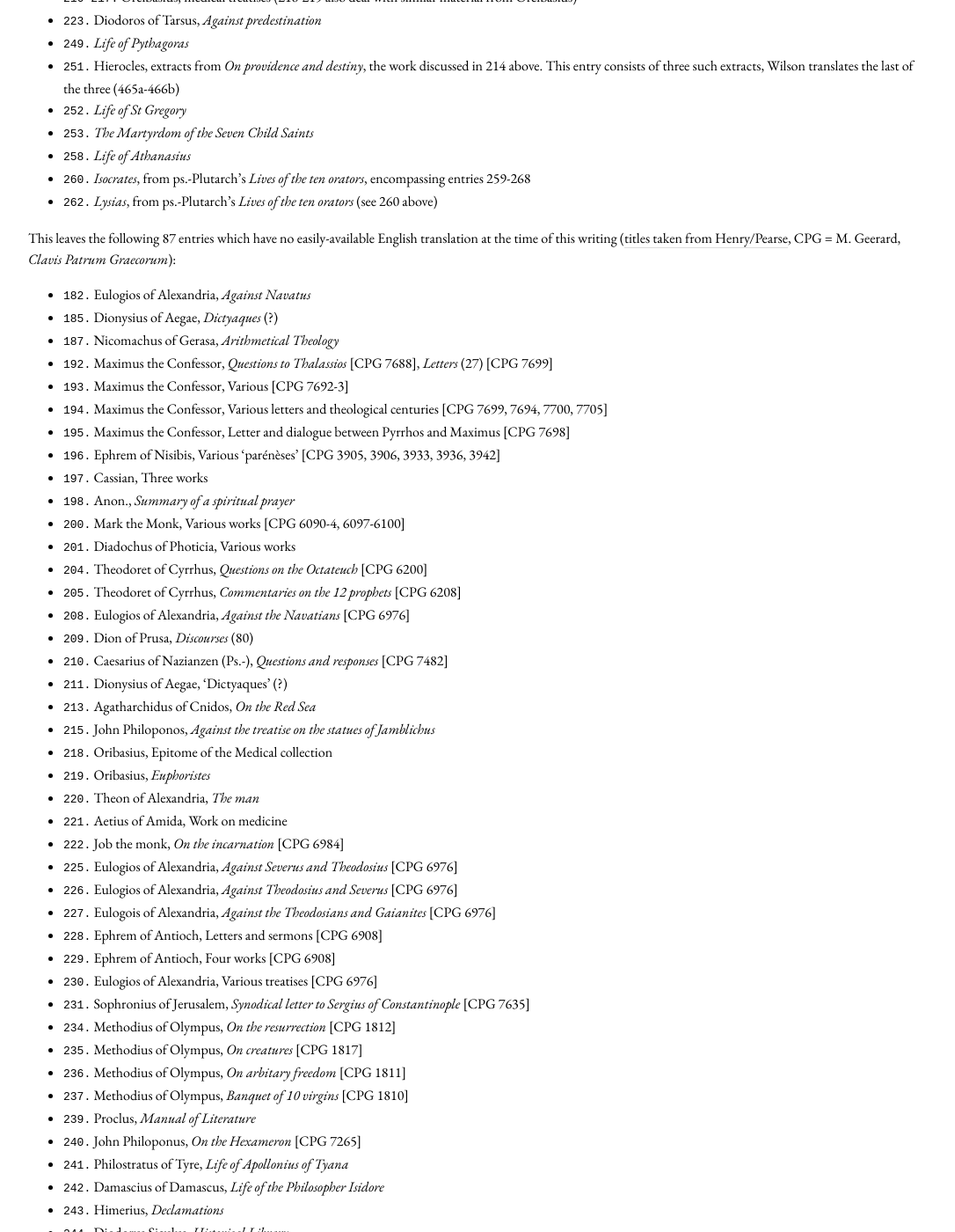
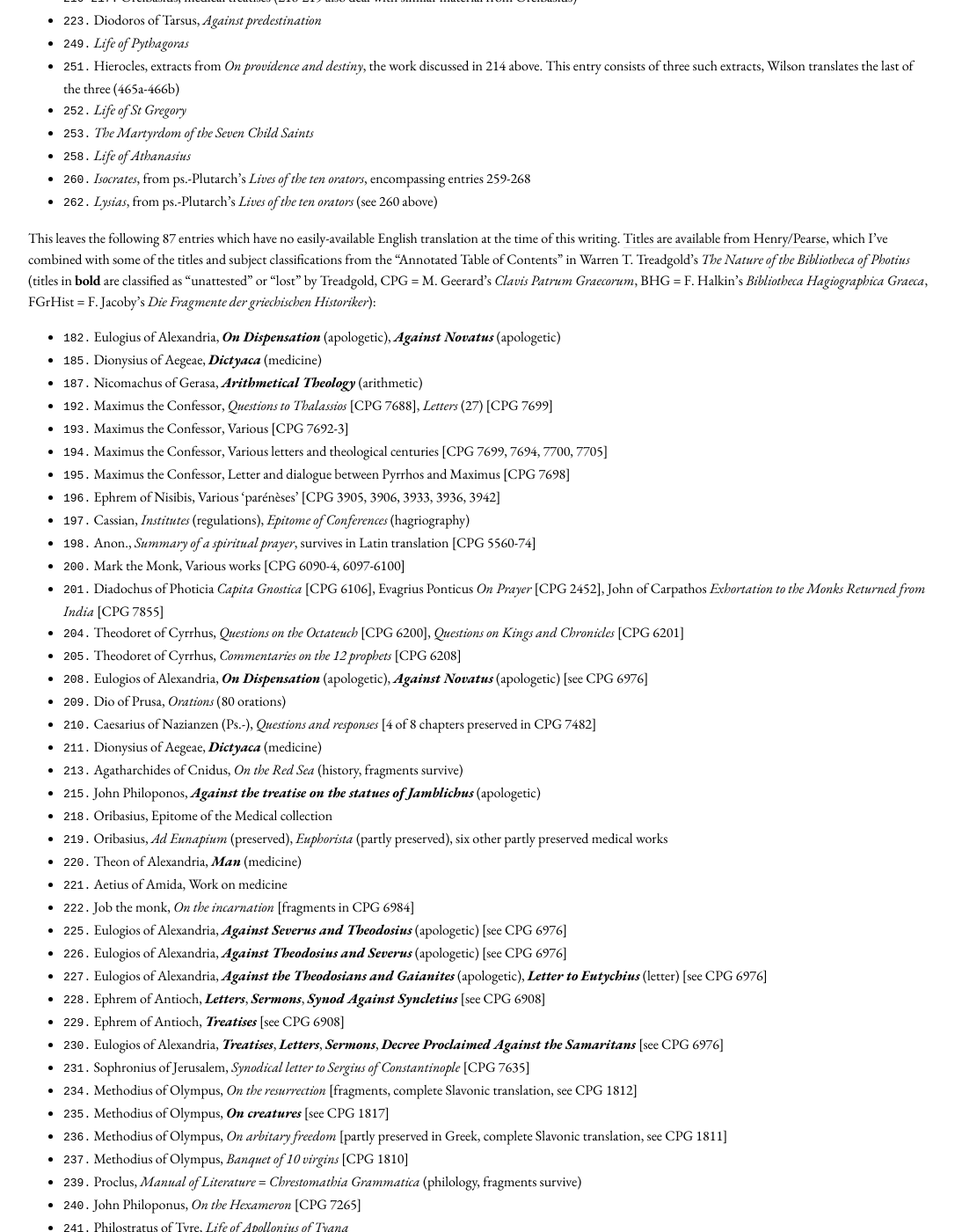
Before and after one commit to ryanfb/etc, a Jekyll site: the page built from _posts/2020-02-10-photius_the_bibliotheca.md, in a window 1280 px wide and 1400 px high, scrolled down 801 px. Shown: the whole window at 88% size, without its empty margins (96-1182 px from the left). Built offline with Jekyll 4.4.1, drawn with Linux system fonts in a browser that asks for light colours; nearby versions of some CDN libraries; some of the changed text lies outside the part shown.

Commit message:
Add information from Treadgold

```diff
--- a/_posts/2020-02-10-photius_the_bibliotheca.md
+++ b/_posts/2020-02-10-photius_the_bibliotheca.md
@@ -33,73 +33,73 @@ The [table of contents for Wilson's translation can be viewed here](https://www.
 * `260.` *Isocrates*, from ps.-Plutarch's *Lives of the ten orators*, encompassing entries 259-268
 * `262.` *Lysias*, from ps.-Plutarch's *Lives of the ten orators* (see 260 above)
 
-This leaves the following 87 entries which have no easily-available English translation at the time of this writing ([titles taken from Henry/Pearse](http://www.tertullian.org/fathers/photius_01toc.htm), CPG = M. Geerard, *Clavis Patrum Graecorum*):
+This leaves the following 87 entries which have no easily-available English translation at the time of this writing. [Titles are available from Henry/Pearse](http://www.tertullian.org/fathers/photius_01toc.htm), which I've combined with some of the titles and subject classifications from the "Annotated Table of Contents" in Warren T. Treadgold's *The Nature of the Bibliotheca of Photius* (titles in **bold** are classified as "unattested" or "lost" by Treadgold, CPG = M. Geerard's *Clavis Patrum Graecorum*, BHG = F. Halkin's *Bibliotheca Hagiographica Graeca*, FGrHist = F. Jacoby's *Die Fragmente der griechischen Historiker*):
 
-* `182.` Eulogios of Alexandria, *Against Navatus*
-* `185.` Dionysius of Aegae, *Dictyaques* (?)
-* `187.` Nicomachus of Gerasa, *Arithmetical Theology*
+* `182.` Eulogius of Alexandria, ***On Dispensation*** (apologetic), ***Against Novatus*** (apologetic)
+* `185.` Dionysius of Aegeae, ***Dictyaca*** (medicine)
+* `187.` Nicomachus of Gerasa, ***Arithmetical Theology*** (arithmetic)
 * `192.` Maximus the Confessor, *Questions to Thalassios* [CPG 7688], *Letters* (27) [CPG 7699]
 * `193.` Maximus the Confessor, Various [CPG 7692-3]
 * `194.` Maximus the Confessor, Various letters and theological centuries [CPG 7699, 7694, 7700, 7705]
 * `195.` Maximus the Confessor, Letter and dialogue between Pyrrhos and Maximus [CPG 7698]
 * `196.` Ephrem of Nisibis, Various 'parénèses' [CPG 3905, 3906, 3933, 3936, 3942]
-* `197.` Cassian, Three works
-* `198.` Anon., *Summary of a spiritual prayer*
+* `197.` Cassian, *Institutes* (regulations), *Epitome of Conferences* (hagriography)
+* `198.` Anon., *Summary of a spiritual prayer*, survives in Latin translation [CPG 5560-74]
 * `200.` Mark the Monk, Various works [CPG 6090-4, 6097-6100]
-* `201.` Diadochus of Photicia, Various works
-* `204.` Theodoret of Cyrrhus, *Questions on the Octateuch* [CPG 6200]
+* `201.` Diadochus of Photicia *Capita Gnostica* [CPG 6106], Evagrius Ponticus *On Prayer* [CPG 2452], John of Carpathos *Exhortation to the Monks Returned from India* [CPG 7855]
+* `204.` Theodoret of Cyrrhus, *Questions on the Octateuch* [CPG 6200], *Questions on Kings and Chronicles* [CPG 6201]
 * `205.` Theodoret of Cyrrhus, *Commentaries on the 12 prophets* [CPG 6208]
-* `208.` Eulogios of Alexandria, *Against the Navatians* [CPG 6976]
-* `209.` Dion of Prusa, *Discourses* (80)
-* `210.` Caesarius of Nazianzen (Ps.-), *Questions and responses* [CPG 7482]
-* `211.` Dionysius of Aegae, 'Dictyaques' (?)
-* `213.` Agatharchidus of Cnidos, *On the Red Sea*
-* `215.` John Philoponos, *Against the treatise on the statues of Jamblichus*
+* `208.` Eulogios of Alexandria, ***On Dispensation*** (apologetic), ***Against Novatus*** (apologetic) [see CPG 6976]
+* `209.` Dio of Prusa, *Orations* (80 orations)
+* `210.` Caesarius of Nazianzen (Ps.-), *Questions and responses* [4 of 8 chapters preserved in CPG 7482]
+* `211.` Dionysius of Aegeae, ***Dictyaca*** (medicine)
+* `213.` Agatharchides of Cnidus, *On the Red Sea* (history, fragments survive)
+* `215.` John Philoponos, ***Against the treatise on the statues of Jamblichus*** (apologetic)
 * `218.` Oribasius, Epitome of the Medical collection
-* `219.` Oribasius, *Euphoristes*
-* `220.` Theon of Alexandria, *The man*
+* `219.` Oribasius, *Ad Eunapium* (preserved), *Euphorista* (partly preserved), six other partly preserved medical works
+* `220.` Theon of Alexandria, ***Man*** (medicine)
 * `221.` Aetius of Amida, Work on medicine
-* `222.` Job the monk, *On the incarnation* [CPG 6984]
-* `225.` Eulogios of Alexandria, *Against Severus and Theodosius* [CPG 6976]
-* `226.` Eulogios of Alexandria, *Against Theodosius and Severus* [CPG 6976]
-* `227.` Eulogois of Alexandria, *Against the Theodosians and Gaianites* [CPG 6976]
-* `228.` Ephrem of Antioch, Letters and sermons [CPG 6908]
-* `229.` Ephrem of Antioch, Four works [CPG 6908]
-* `230.` Eulogios of Alexandria, Various treatises [CPG 6976]
+* `222.` Job the monk, *On the incarnation* [fragments in CPG 6984]
+* `225.` Eulogios of Alexandria, ***Against Severus and Theodosius*** (apologetic) [see CPG 6976]
+* `226.` Eulogios of Alexandria, ***Against Theodosius and Severus*** (apologetic) [see CPG 6976]
+* `227.` Eulogios of Alexandria, ***Against the Theodosians and Gaianites*** (apologetic), ***Letter to Eutychius*** (letter) [see CPG 6976]
+* `228.` Ephrem of Antioch, ***Letters***, ***Sermons***, ***Synod Against Syncletius*** [see CPG 6908]
+* `229.` Ephrem of Antioch, ***Treatises*** [see CPG 6908]
+* `230.` Eulogios of Alexandria, ***Treatises***, ***Letters***, ***Sermons***, ***Decree Proclaimed Against the Samaritans*** [see CPG 6976]
 * `231.` Sophronius of Jerusalem, *Synodical letter to Sergius of Constantinople* [CPG 7635]
-* `234.` Methodius of Olympus, *On the resurrection* [CPG 1812]
-* `235.` Methodius of Olympus, *On creatures* [CPG 1817]
-* `236.` Methodius of Olympus, *On arbitary freedom* [CPG 1811]
+* `234.` Methodius of Olympus, *On the resurrection* [fragments, complete Slavonic translation, see CPG 1812]
+* `235.` Methodius of Olympus, ***On creatures*** [see CPG 1817]
+* `236.` Methodius of Olympus, *On arbitary freedom* [partly preserved in Greek, complete Slavonic translation, see CPG 1811]
 * `237.` Methodius of Olympus, *Banquet of 10 virgins* [CPG 1810]
-* `239.` Proclus, *Manual of Literature*
+* `239.` Proclus, *Manual of Literature* = *Chrestomathia Grammatica* (philology, fragments survive)
 * `240.` John Philoponus, *On the Hexameron* [CPG 7265]
 * `241.` Philostratus of Tyre, *Life of Apollonius of Tyana*
-* `242.` Damascius of Damascus, *Life of the Philosopher Isidore*
-* `243.` Himerius, *Declamations*
-* `244.` Diodorus Siculus, *Historical Library*
+* `242.` Damascius of Damascus, ***Life of the Philosopher Isidore*** (biography)
+* `243.` Himerius, *Orations* (oratory, partly preserved)
+* `244.` Diodorus Siculus, *Historical Library* (history, partly preserved)
 * `245.` Plutarch of Chaeronea, *Parallel Lives*
 * `246.` Aelius Aristides, *Panathenaicus*
 * `247.` Aelius Aristides, *For rhetoric against Plato*
 * `248.` Aelius Aristides, *General apology*
-* `250.` Agatharchidus of Cnidos, *On the Red Sea*
-* `254.` Anon., *Martyrology of the apostle Timothy*
-* `255.` Anon., *Martyrology of St. Demetrius*
-* `256.` Anon., *Life of the holy fathers Metrophanus and Alexander*
-* `257.` Anon., *Life of Paul of Constantinople*
+* `250.` Agatharchides of Cnidus, *On the Red Sea* (history, fragments survive)
+* `254.` Anon., *Martyrology of the apostle Timothy* (preserved or partly preserved, see BHG 1847)
+* `255.` Anon., ***Martyrology of St. Demetrius*** [see BHG 496b]
+* `256.` Anon., *Life of the holy fathers Metrophanus and Alexander* [BHG 1279]
+* `257.` Anon., *Life of Paul of Constantinople* (preserved? perhaps BHG 1472a)
 * `259.` Antiphon, *Orations*
 * `261.` Andocidus, *Orations*
 * `266.` Hyperidus, *Orations* (only partially translated from Henry)
 * `267.` Dinarchus, *Orations*
-* `268.` Lycurgus, *Life*
-* `269.` Hesychius of Jerusalem, *Eulogy of St. Andrew* [CPG 6571]
-* `270.` John Chrysostom, *Sermon on St. Paul*
-* `271.` Asterius of Amaseus, *Homilies* [CPG 3260-1]
-* `272.` Leontius of Arabissos, *On the creation and on Lazarus*
-* `273.` Theodoret of Cyrrhus, *On St. John Chrysostom* [CPG 6225]
-* `274.` John Chrysostom, Various sermons
-* `275.` Hesychius of Jerusalem, etc, *Homily on James the brother of the Lord* [CPG 6574]
-* `276.` Nilus of Ancyra, Fragments of homilies [CPG 6078]
-* `277.` John Chrysostom, Extracts of various homilies
-* `278.` Theophrastus of Eresos, Extracts of various treatises
-* `279.` Helladius, *Chrestomathy*
-* `280.` Eulogios of Alexandria, *Against the Navatians* [CPG 6976]
+* `268.` Lycurgus, *Orations* (one oration preserved)
+* `269.` Hesychius of Jerusalem, *Eulogy of St. Andrew* [BHG 104, CPG 6571]
+* `270.` John Chrysostom, ***Sermon on St. Paul***
+* `271.` Asterius of Amaseus, *Homilies* [6 of 10 sermons preserved, CPG 3260-1]
+* `272.` Leontius of Arabissos, ***On the creation and on Lazarus*** (sermon)
+* `273.` Theodoret of Cyrrhus, ***On St. John Chrysostom*** [see BHG 878t-x, CPG 6225]
+* `274.` John Chrysostom, ***On the Forty Holy Martyrs*** [BHG 1208n], ***On the Beheading of St. John the Baptist*** (sermons, spurious)
+* `275.` Hesychius of Jerusalem, ***On St. James and David*** [see CPG 6574], Ps.-Modestus of Jerusalem, *Sermons* [1 of 3 preserved, see CPG 7872, 7876, 7873]
+* `276.` Nilus of Ancyra ***On Easter*** (sermons) [see CPG 6078], Proclus of Constantinople (attr. Nilus) *On the Ascension* [1 of 3 sermons preserved, see CPG 6078]
+* `277.` John Chrysostom, *Sermons* [5 of 17 preserved, CPG 4429, 4328, 4329, 4333, 4508], Severianus of Gabala (attr. Chrysostom) *Sermons* [CPG 4188, 4204, 4200], Ps.-John Chrysostom *Sermons* [CPG 4576, 4701, 4329, 4620]
+* `278.` Theophrastus of Eresos, Extracts of various treatises (science, fragments of 3/9 treatises survive)
+* `279.` Helladius, ***Chrestomathy*** (philology, see FGrHist 635)
+* `280.` Eulogios of Alexandria, ***On Dispensation***, ***Against Novatus*** [see CPG 6976]
```
